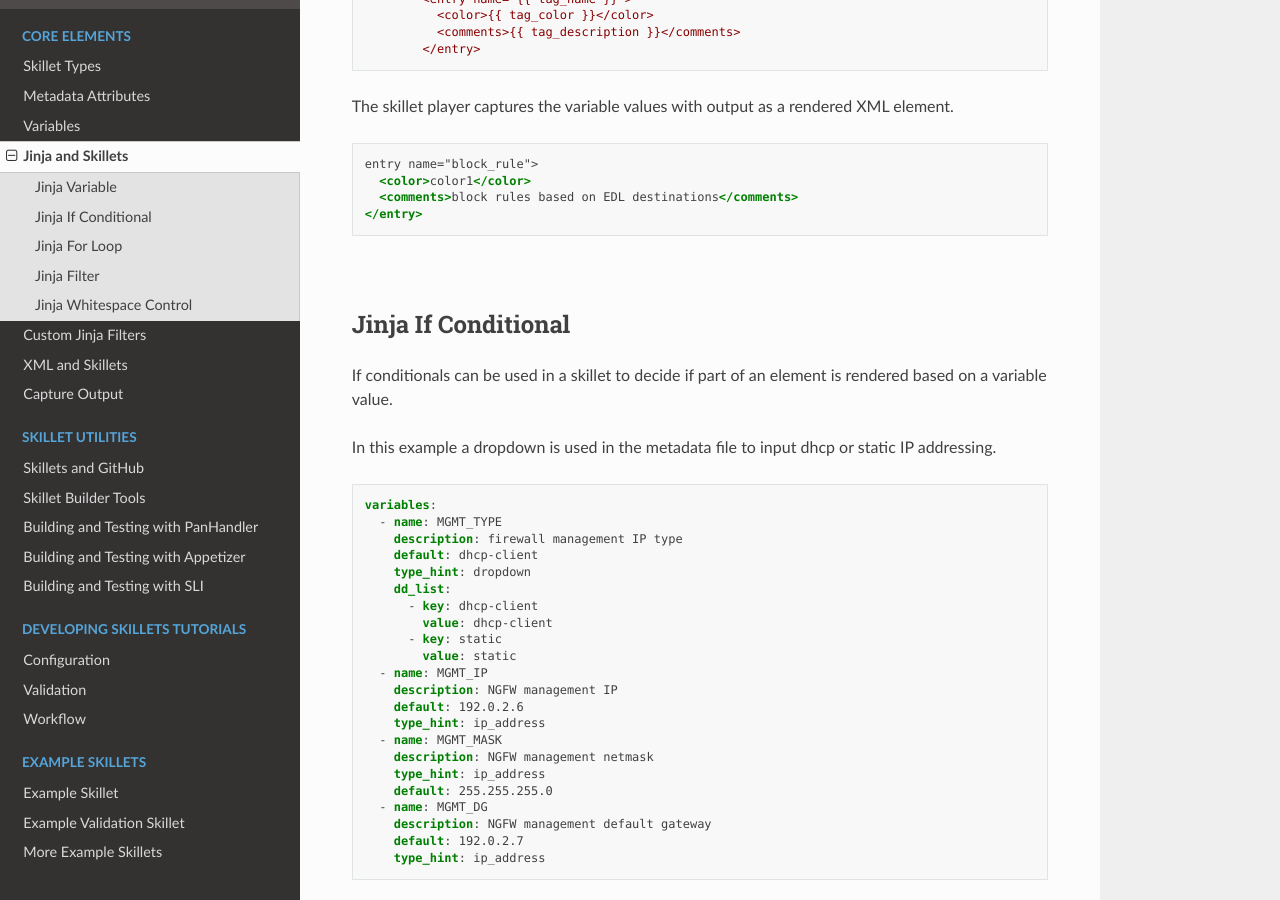
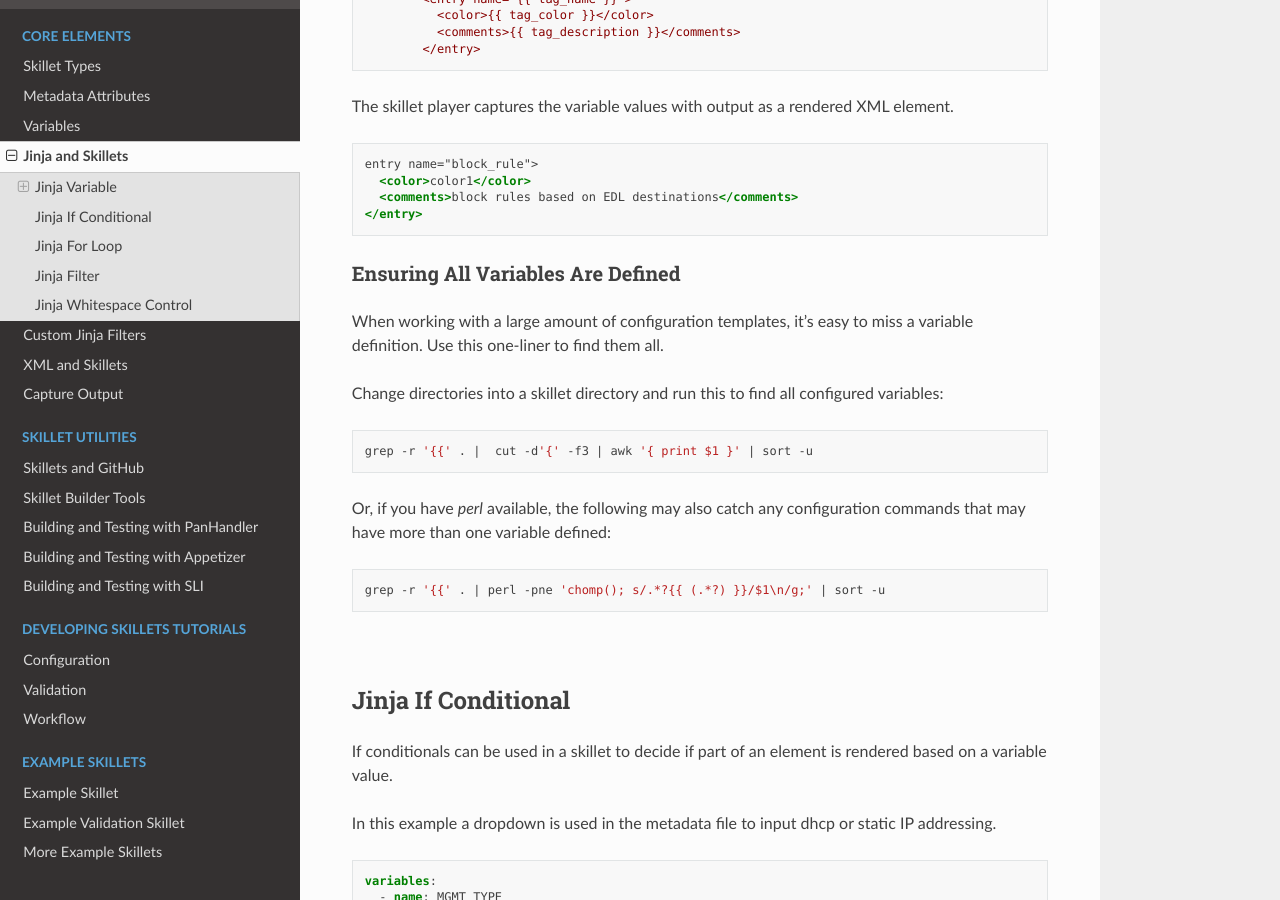
Before and after one commit to PaloAltoNetworks/SkilletBuilder, a Sphinx documentation site: the page built from docs/building_blocks/jinja_and_skillets.rst, in a window 1280 px wide and 900 px high, scrolled down 1554 px. Built offline with Sphinx 7.4.7 and the Read the Docs theme 2.0.0, drawn with Linux system fonts in a browser that asks for light colours; pages that are not in the unit, such as notebooks, are missing from menus.

Commit message:
Added ensuring all vars defined from Skillets Defined

```diff
--- a/docs/building_blocks/jinja_and_skillets.rst
+++ b/docs/building_blocks/jinja_and_skillets.rst
@@ -58,6 +58,26 @@
           <color>color1</color>
           <comments>block rules based on EDL destinations</comments>
         </entry>
+
+Ensuring All Variables Are Defined
+~~~~~~~~~~~~~~~~~~~~~~~~~~~~~~~~~~
+
+When working with a large amount of configuration templates, it's easy to miss a variable definition. Use this one-liner
+to find them all.
+
+Change directories into a skillet directory and run this to find all configured variables:
+
+.. code-block:: bash
+
+    grep -r '{{' . |  cut -d'{' -f3 | awk '{ print $1 }' | sort -u
+
+
+Or, if you have `perl` available, the following may also catch any configuration commands that may have
+more than one variable defined:
+
+.. code-block:: bash
+
+    grep -r '{{' . | perl -pne 'chomp(); s/.*?{{ (.*?) }}/$1\n/g;' | sort -u
 
 |
 
```
